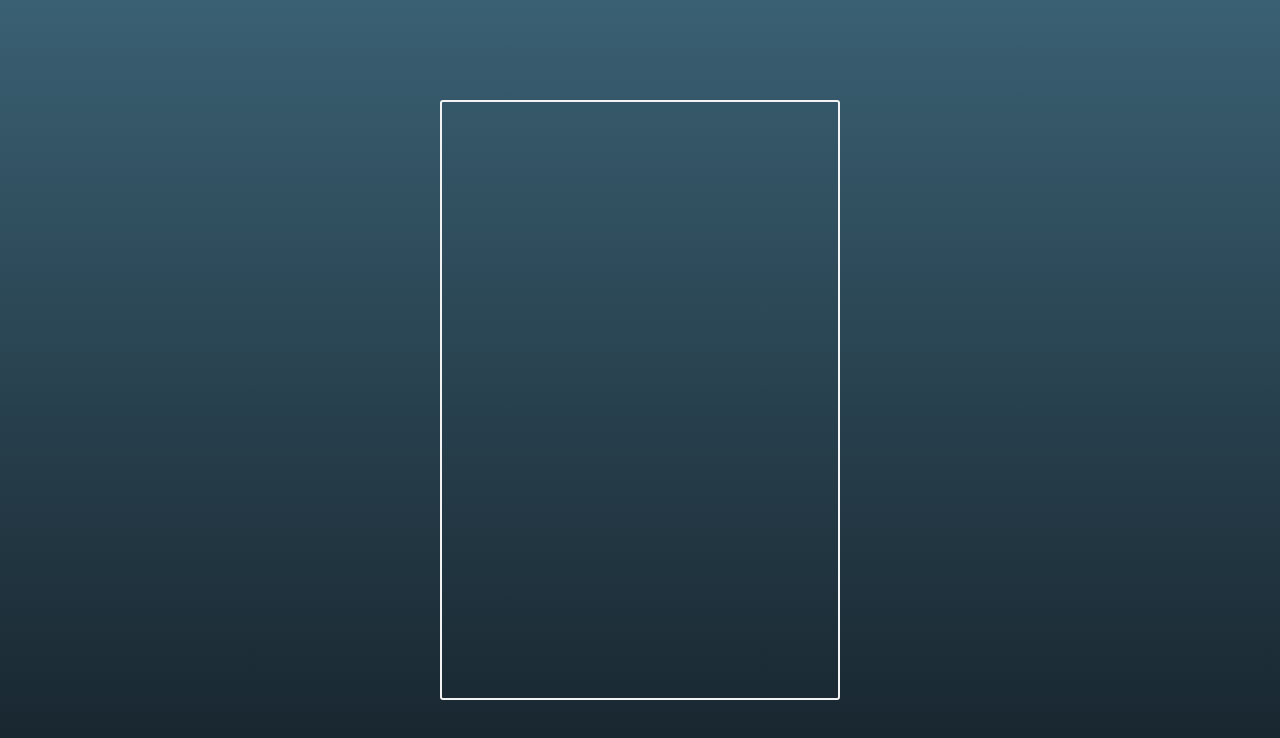
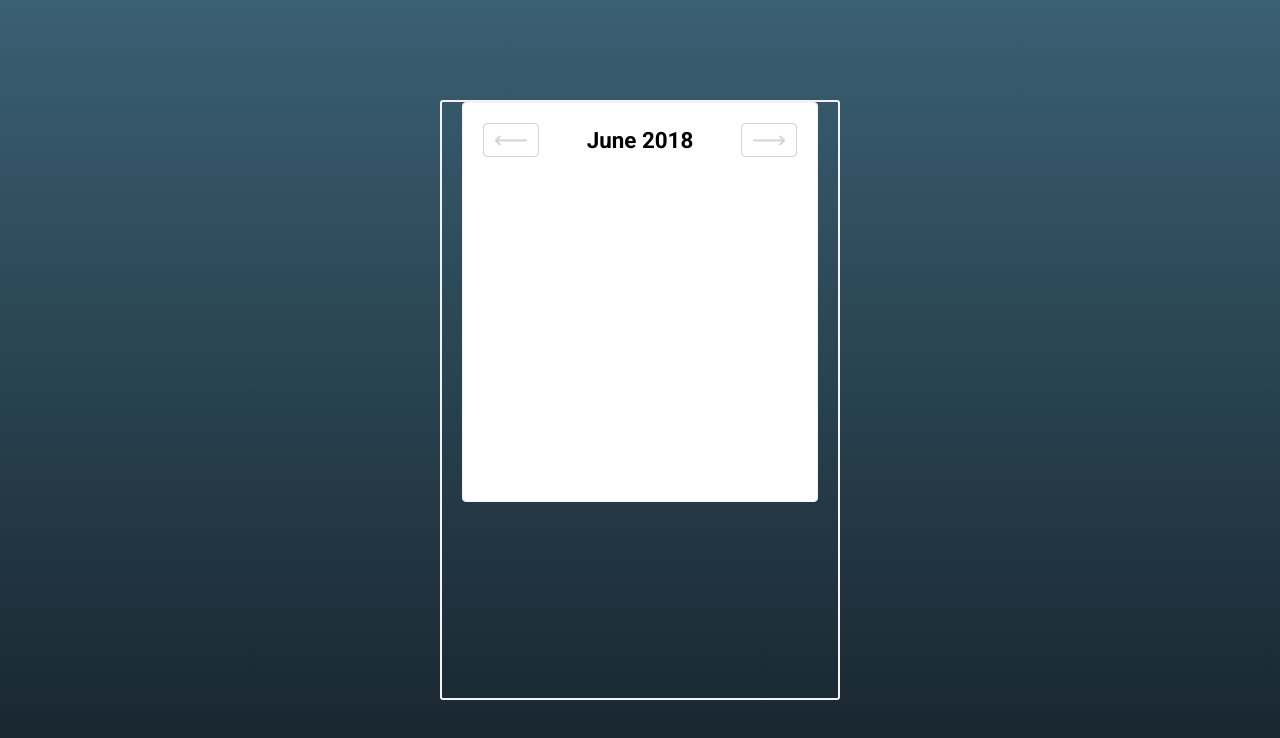
Before and after one commit to Swor71/Calendar, a React (Create React App) app: page / in a window 1280 px wide. Shown: the top 738 px of the page. Built offline with nearby package versions, Linux system fonts and the light colour scheme.

Commit message:
Add file structure and CalendarNav component

```diff
--- a/src/App.jsx
+++ b/src/App.jsx
@@ -1,11 +1,16 @@
 import React, { Component } from 'react';
+import Calendar from './components/Calendar/Calendar';
+
 import './App.css';
+
 
 class App extends Component {
   render() {
     return (
-      <div className="App">
-        <div className='container'></div>
+      <div className='App'>
+        <div className='container'>
+          <Calendar />
+        </div>
       </div>
     );
   }
--- /dev/null
+++ b/src/components/Calendar/Calendar.css
@@ -0,0 +1,8 @@
+.calendar-wrapper {
+  margin: 0 auto;
+  height: 400px;
+  width: 90%;
+  border: 1px solid #f3f3f3;
+  border-radius: 4px;
+  background: #fff;
+}
--- /dev/null
+++ b/src/components/Calendar/Calendar.jsx
@@ -0,0 +1,20 @@
+import React, { PureComponent } from 'react';
+import CalendarNav from './CalendarNav/CalendarNav';
+import CalendarBody from './CalendarBody/CalendarBody';
+import CalendarFooter from './CalendarFooter/CalendarFooter';
+
+import './Calendar.css';
+
+class Calendar extends PureComponent {
+  render() {
+    return (
+      <div className='calendar-wrapper'>
+        <CalendarNav />
+        <CalendarBody />
+        <CalendarFooter />
+      </div>
+    );
+  }
+}
+
+export default Calendar;
--- /dev/null
+++ b/src/components/Calendar/CalendarBody/CalendarBody.jsx
@@ -0,0 +1,13 @@
+import React, { PureComponent } from 'react';
+
+class CalendarBody extends PureComponent {
+  render() {
+    return (
+      <div>
+
+      </div>
+    );
+  }
+}
+
+export default CalendarBody;
--- /dev/null
+++ b/src/components/Calendar/CalendarFooter/CalendarFooter.jsx
@@ -0,0 +1,13 @@
+import React, { PureComponent } from 'react';
+
+class CalendarFooter extends PureComponent {
+  render() {
+    return (
+      <div>
+
+      </div>
+    );
+  }
+}
+
+export default CalendarFooter;
--- /dev/null
+++ b/src/components/Calendar/CalendarNav/CalendarNav.css
@@ -0,0 +1,21 @@
+.calendar-nav-wrapper {
+  display: flex;
+  justify-content: space-between;
+  align-items: center;
+  padding: 20px;
+}
+
+[class*='btn-'] {
+  color: lightgray;
+  font-size: 1.5em;
+  padding: 2px 10px;
+  background: transparent;
+  border: 1px solid lightgray;
+  border-radius: 4px;
+  cursor: pointer;
+}
+
+.month-year {
+  font-weight: bold;
+  font-size: 1.4em;
+}
--- /dev/null
+++ b/src/components/Calendar/CalendarNav/CalendarNav.jsx
@@ -0,0 +1,17 @@
+import React, { PureComponent } from 'react';
+
+import './CalendarNav.css';
+
+class CalendarNav extends PureComponent {
+  render() {
+    return (
+      <div className="calendar-nav-wrapper">
+        <button className="btn-arrow-left">⟵</button>
+        <span className="month-year">June 2018</span>
+        <button className="btn-arrow-right">⟶</button>
+      </div>
+    );
+  }
+}
+
+export default CalendarNav;
```
Also changed, not shown: src/components/Calendar/CalendarBody/CalendarDay/CalendarDay.jsx (added), src/index.js (renamed from src/index.jsx), 1 other file (tests, documents, lock files or other folders).
